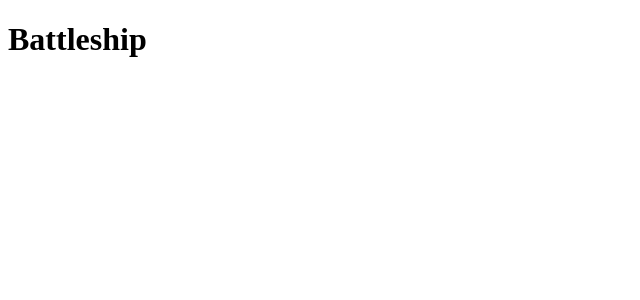
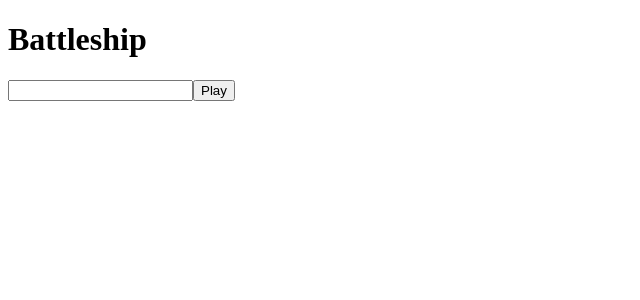
Before and after one commit to JESSYV96/battleship-front, a React (Create React App) app: page / in a window 1280 px wide. Shown: the top 300 px of the page, without its empty margins (0-640 px from the left). Built offline with nearby package versions, Linux system fonts and the light colour scheme.

Commit message:
Player Model

```diff
--- /dev/null
+++ b/src/app/domain/models/Player.ts
@@ -0,0 +1,3 @@
+export type Player = {
+    username: string
+}
--- a/src/app/ui/pages/BoardGame.tsx
+++ b/src/app/ui/pages/BoardGame.tsx
@@ -1,9 +1,17 @@
 import React from 'react'
+import { useLocation } from "react-router-dom";
+import { Player } from '../../domain/models/Player';
+
 
 function BoardGamePage() {
-  return (
-    <h1>Game</h1>
-  )
+    const location = useLocation()
+    const player = location.state as Player;
+
+    return (
+        <main>
+            <h1>Bonjour, {player.username}</h1>
+        </main>
+    )
 }
 
 export default BoardGamePage
--- a/src/app/ui/pages/Home.tsx
+++ b/src/app/ui/pages/Home.tsx
@@ -1,8 +1,17 @@
-import React from 'react'
+import React, { useState } from 'react'
+import { useNavigate } from 'react-router-dom';
+import { Player } from '../../domain/models/Player';
 
 function HomePage() {
+  const navigate = useNavigate();
+  const [player, setPlayer] = useState<Player>({ username: '' })
+
   return (
-    <h1>Battleship</h1>
+    <main>
+      <h1>Battleship</h1>
+      <input type="text" onChange={(e) => setPlayer({ username: e.target.value })} />
+      <button onClick={() => navigate('/game', { state: player})}>Play</button>
+    </main>
   )
 }
 
```
